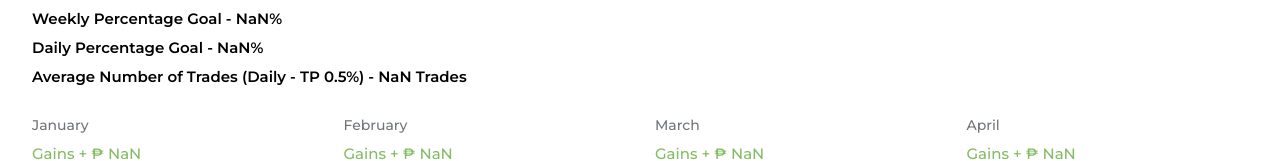
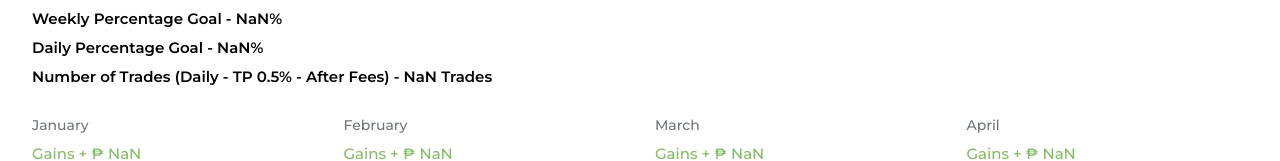
Before and after one commit to alagbaychabenjade24/yearly-profit-calculator, a plain HTML site: page index.html in a window 1280 px wide. Both pictures are taken after typing "Sample", "Sample" into the empty fields and a click on the button "SUBMIT". Shown: the part 215-376 px from the top of the page. Drawn offline with Linux system fonts and the light colour scheme.

Commit message:
add number of trades after fees

```diff
--- a/functions.js
+++ b/functions.js
@@ -70,7 +70,7 @@ const weeklyPercentageGoal = document.querySelector(
 	'.weekly__percentage__goal'
 );
 const dailyPercentageGoal = document.querySelector('.daily__percentage__goal');
-const averageNumberTrades = document.querySelector('.avg__numb__trade');
+const numberOfTrades = document.querySelector('.numb__trades');
 
 const calculateCapital = () => {
 	form.addEventListener('submit', event => {
@@ -100,8 +100,11 @@ const calculateCapital = () => {
 
 		dailyPercentageGoal.textContent += ' - ' + percentage.value / 20 + '%';
 
-		averageNumberTrades.textContent +=
-			' - ' + percentage.value / 20 / 0.5 + ' Trades';
+		// averageNumberTrades.textContent +=
+		// 	' - ' + percentage.value / 20 / 0.5 + ' Trades';
+
+		numberOfTrades.textContent +=
+			' - ' + Math.ceil(percentage.value / 20 / 0.3) + ' Trades';
 
 		const cc = (febGains.textContent += ` + ₱ ${(
 			d * percentages +
--- a/index.html
+++ b/index.html
@@ -41,8 +41,8 @@
 
 				<p class="daily__percentage__goal">Daily Percentage Goal</p>
 
-				<p class="avg__numb__trade">
-					Average Number of Trades (Daily - TP 0.5%)
+				<p class="numb__trades">
+					Number of Trades (Daily - TP 0.5% - After Fees)
 				</p>
 			</aside>
 
```
